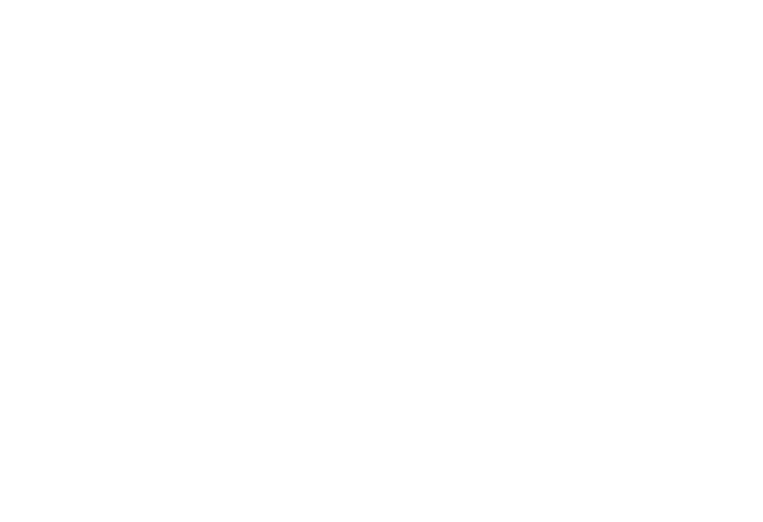
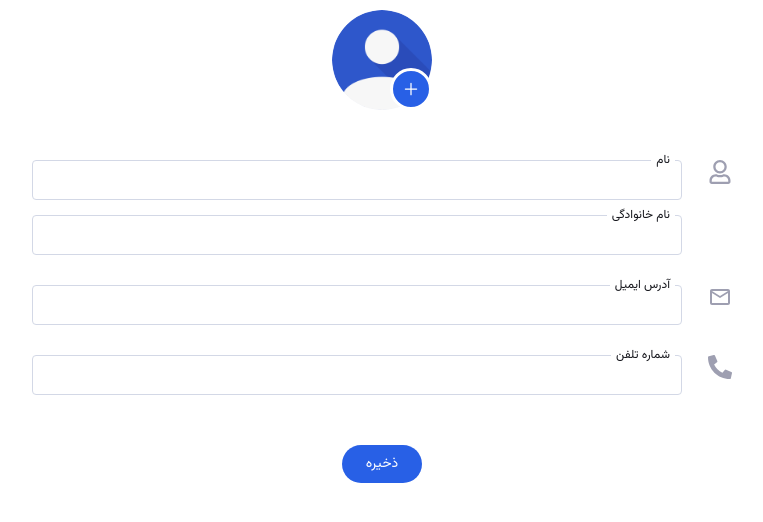
Before and after one commit to karimi-82hadi/hadi-karimi-w14, a React (Vite) app: page /new in a window 1280 px wide. Shown: the top 522 px of the page, without its empty margins (349-1112 px from the left). Built offline with nearby package versions, Linux system fonts and the light colour scheme.

Commit message:
created ContactFormComponent for create new contact and set styles for it

```diff
--- /dev/null
+++ b/src/components/ContactForm.jsx
@@ -0,0 +1,168 @@
+import { useEffect, useState } from "react";
+import { useNavigate } from "react-router-dom";
+import { toast, ToastContainer } from "react-toastify";
+import "react-toastify/dist/ReactToastify.css";
+import { v4 } from "uuid";
+
+import contactsList from "../constants/contactsList";
+
+import avatarImg from "../assets/img/contact.png";
+
+import { FaPhoneAlt, FaRegUser } from "react-icons/fa";
+import { IoAddOutline } from "react-icons/io5";
+import { MdOutlineEdit, MdOutlineMail } from "react-icons/md";
+
+import styles from "./ContactForm.module.css";
+
+function ContactForm() {
+  const navigate = useNavigate();
+  const [contacts, setContacts] = useState(contactsList);
+  const [contactAvatar, setContactAvatar] = useState(avatarImg);
+  const [contact, setContact] = useState({
+    id: "",
+    name: "",
+    lastName: "",
+    email: "",
+    phoneNumber: "",
+    avatar: contactAvatar,
+    favorite: false,
+  });
+
+  const changeHandler = (e) => {
+    const name = e.target.name;
+    const value = e.target.value;
+
+    setContact((contact) => ({ ...contact, [name]: value }));
+  };
+
+  const fileHandler = (e) => {
+    setContactAvatar(window.URL.createObjectURL(e.target.files[0]));
+  };
+
+  const addHandler = (e) => {
+    e.preventDefault();
+
+    if (!contact.name) {
+      return toast.error("لطفا نام خود را وارد نمایید");
+    }
+    if (!contact.lastName) {
+      return toast.error("لطفا نام خانوادگی خود را وارد نمایید");
+    }
+    if (!contact.email) {
+      return toast.error("لطفا ایمیل خود را وارد نمایید");
+    }
+    if (!contact.phoneNumber || !/^09[0-9]{9}/.test(contact.phoneNumber)) {
+      return toast.error("لطفا شماره تلفن همراه خود را به درستی وارد نمایید");
+    }
+
+    const newContact = { ...contact, id: v4(), avatar: contactAvatar };
+    setContacts((contacts) => [...contacts, newContact]);
+    setContact({
+      name: "",
+      lastName: "",
+      email: "",
+      phoneNumber: "",
+      avatar: "",
+    });
+    toast.success("مخاطب با موفقیت ذخیره شد.");
+    setTimeout(() => {
+      navigate("/contacts");
+    }, 5000);
+  };
+
+  useEffect(() => {
+    localStorage.setItem("contactsList", JSON.stringify(contacts));
+  }, [contacts]);
+
+  return (
+    <>
+      <form onSubmit={addHandler} className={styles.ContactForm}>
+        <div className={styles.contactAvatar}>
+          <label htmlFor="contact-image">
+            <input
+              id="contact-image"
+              name="contact-image"
+              type="file"
+              accept="image/png, image/jpg, image/jpeg, image/webp"
+              onChange={fileHandler}
+            />
+            <img src={contactAvatar} />
+            <button>
+              {contactAvatar === avatarImg ? <IoAddOutline /> : <MdOutlineEdit />}
+            </button>
+          </label>
+        </div>
+        <div className={styles.contactFormInner}>
+          <div className={styles.inputContainer}>
+            <div>
+              <FaRegUser />
+            </div>
+            <div>
+              <div className={styles.inputFields}>
+                <label htmlFor="name">نام</label>
+                <input
+                  type="text"
+                  name="name"
+                  autoComplete="off"
+                  value={contact.name}
+                  onChange={changeHandler}
+                />
+              </div>
+              <div className={styles.inputFields}>
+                <label htmlFor="lastName">نام خانوادگی</label>
+                <input
+                  type="text"
+                  name="lastName"
+                  autoComplete="off"
+                  value={contact.lastName}
+                  onChange={changeHandler}
+                />
+              </div>
+            </div>
+          </div>
+          <div className={styles.inputContainer}>
+            <div>
+              <MdOutlineMail />
+            </div>
+            <div>
+              <div className={styles.inputFields}>
+                <label htmlFor="email">آدرس ایمیل</label>
+                <input
+                  type="email"
+                  name="email"
+                  autoComplete="off"
+                  value={contact.email}
+                  onChange={changeHandler}
+                />
+              </div>
+            </div>
+          </div>
+          <div className={styles.inputContainer}>
+            <div>
+              <FaPhoneAlt />
+            </div>
+            <div>
+              <div className={styles.inputFields}>
+                <label htmlFor="phoneNumber">شماره تلفن</label>
+                <input
+                  type="tel"
+                  name="phoneNumber"
+                  autoComplete="off"
+                  value={contact.phoneNumber}
+                  onChange={changeHandler}
+                  maxLength={11}
+                />
+              </div>
+            </div>
+          </div>
+          <div className={styles.submitBtnContainer}>
+            <button type="submit">ذخیره</button>
+          </div>
+        </div>
+      </form>
+      <ToastContainer rtl={true} />
+    </>
+  );
+}
+
+export default ContactForm;
--- /dev/null
+++ b/src/components/ContactForm.module.css
@@ -0,0 +1,131 @@
+.ContactForm {
+  width: 100%;
+  max-width: 720px;
+  margin: 0 auto;
+  padding: 10px;
+}
+
+.contactAvatar {
+  display: flex;
+  justify-content: center;
+  align-items: center;
+}
+
+.contactAvatar label {
+  display: flex;
+  position: relative;
+  cursor: pointer;
+}
+
+.contactAvatar label input {
+  display: none;
+}
+
+.contactAvatar label img {
+  width: 100px;
+  height: 100px;
+  border-radius: 50%;
+  object-fit: cover;
+}
+
+.contactAvatar button {
+  position: absolute;
+  bottom: 0;
+  right: 0;
+  width: 42px;
+  height: 42px;
+  text-align: center;
+  background-color: var(--color-primary-500);
+  border: 3px solid var(--color-white);
+  border-radius: 50%;
+  outline: none;
+  pointer-events: none;
+}
+
+.contactAvatar button svg {
+  width: 20px;
+  height: 20px;
+  fill: var(--color-white);
+  stroke: var(--color-white);
+  vertical-align: middle;
+}
+
+.contactFormInner {
+  margin-top: 50px;
+}
+
+.inputContainer {
+  display: flex;
+  align-items: flex-start;
+}
+
+.inputContainer:not(:first-child) {
+  margin-top: 30px;
+}
+
+.inputContainer > div:first-child {
+  width: 50px;
+}
+
+.inputContainer > div:last-child {
+  width: calc(100% - 50px);
+  display: flex;
+  flex-direction: column;
+  gap: 15px;
+}
+
+.inputContainer svg {
+  width: 24px;
+  height: 24px;
+  fill: var(--color-neutral-700);
+}
+
+.inputFields {
+  position: relative;
+  width: 100%;
+}
+
+.inputContainer label {
+  font-size: 12px;
+  position: absolute;
+  top: 0;
+  margin: 0px 7px;
+  padding: 0 5px;
+  background-color: var(--color-white);
+  transform: translateY(-50%);
+}
+
+.inputContainer input {
+  width: 100%;
+  font-size: 14px;
+  padding: 8px 12px;
+  border: 1px solid var(--color-neutral-600);
+  border-radius: var(--sm-radius);
+  outline: none;
+  transition: all 0.3s ease;
+}
+
+.inputContainer input:focus {
+  border-color: var(--color-primary-700);
+}
+
+.submitBtnContainer {
+  text-align: center;
+  margin-top: 50px;
+}
+
+.submitBtnContainer button {
+  font-size: 14px;
+  color: var(--color-white);
+  background-color: var(--color-primary-500);
+  padding: 8px 24px;
+  border: none;
+  border-radius: 30px;
+  outline: none;
+  cursor: pointer;
+  transition: all 0.3s ease;
+}
+
+.submitBtnContainer button:hover {
+  background-color: var(--color-primary-700);
+}
--- a/src/components/ContactItem.module.css
+++ b/src/components/ContactItem.module.css
@@ -17,6 +17,8 @@
 .ContactAvatar img {
   width: 40px;
   height: 40px;
+  border-radius: 50%;
+  object-fit: cover;
 }
 
 .ContactInfo {
--- a/src/constants/contactsList.js
+++ b/src/constants/contactsList.js
@@ -1,4 +1,3 @@
-const data = localStorage.getItem("contactsList");
-const contactsList = JSON.parse(data) || [];
+const contactsList = JSON.parse(localStorage.getItem("contactsList")) || [];
 
 export default contactsList;
--- a/src/pages/ContactsPage.jsx
+++ b/src/pages/ContactsPage.jsx
@@ -1,4 +1,4 @@
-import { json, useNavigate } from "react-router-dom";
+import { useNavigate } from "react-router-dom";
 import { useEffect, useState } from "react";
 
 import ContactItem from "../components/ContactItem";
@@ -15,7 +15,7 @@ function ContactsPage() {
   const favoriteHandler = (id) => {
     const targetContact = contacts.find((contact) => contact.id === id);
     targetContact.favorite = !targetContact.favorite;
-    setContacts((contact) => [...contact]);
+    setContacts((contacts) => [...contacts]);
   };
 
   const deleteHandler = (id) => {
--- a/src/pages/NewContactPage.jsx
+++ b/src/pages/NewContactPage.jsx
@@ -1,7 +1,11 @@
+import ContactForm from "../components/ContactForm";
+
 function NewContactPage() {
   return (
-    <div>NewContactPage</div>
-  )
+    <div>
+      <ContactForm />
+    </div>
+  );
 }
 
-export default NewContactPage
+export default NewContactPage;
```
